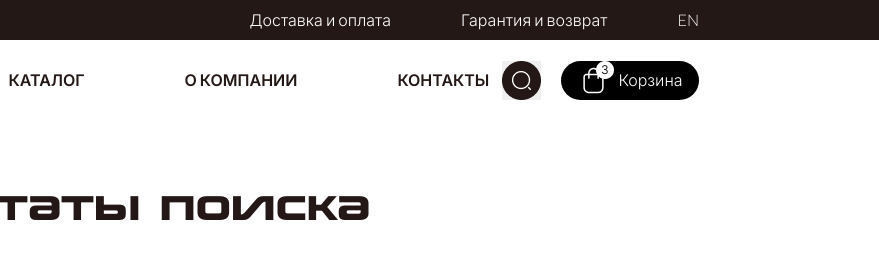
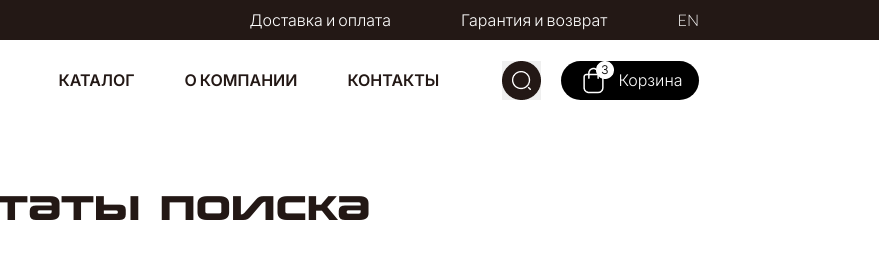
Before and after one commit to artemiy43/Van-Gogh-Link-test, a plain HTML site: page index.html in a window 1280 px wide. Shown: the top 273 px of the page, 401-1280 px from the left. Drawn offline with Linux system fonts and the light colour scheme; files whose address does not match are found by name.

Commit message:
quick fix header buttons

```diff
--- a/styles/style.css
+++ b/styles/style.css
@@ -517,6 +517,11 @@ a {
     padding: 0;
     margin: 0;
   }
+
+  .header__container_down_main-buttons {
+    gap: 50px;
+    /* margin-right: 132.5px; */
+  }
 }
 
 @media (width <= 1400px) {
```
